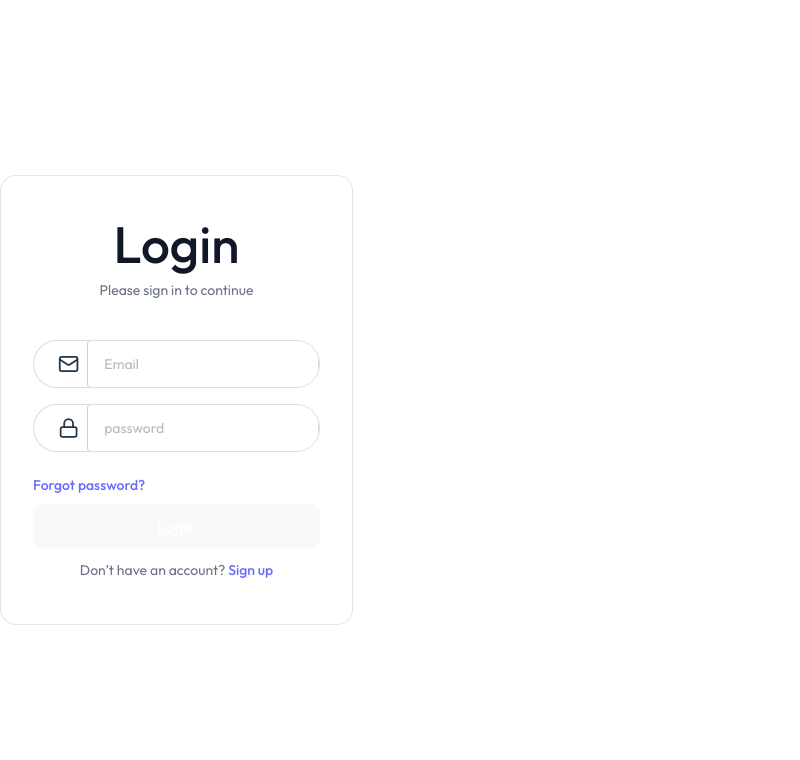
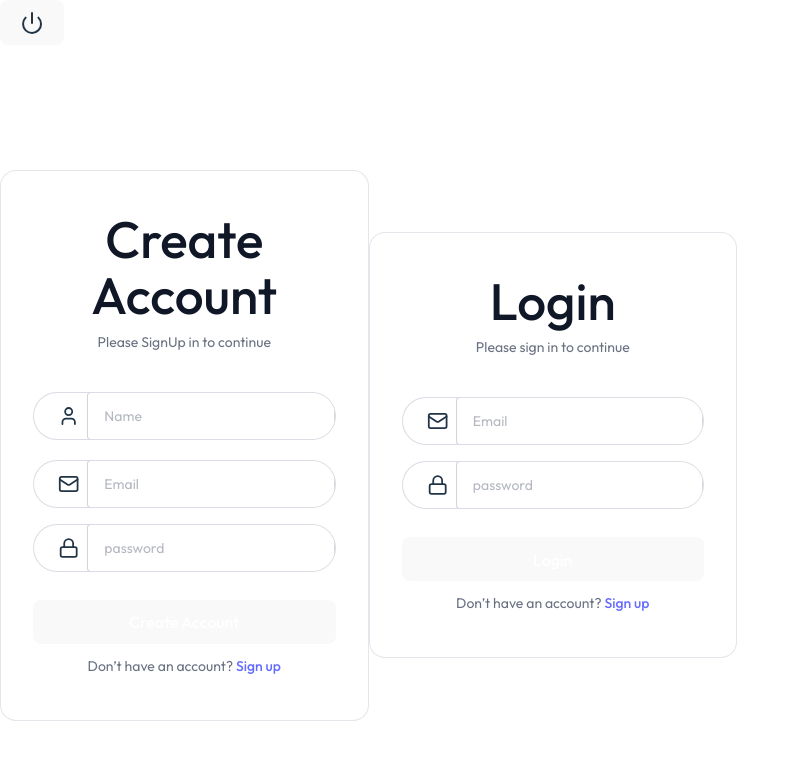
Before and after one commit to atharvdsingh/yesteryear, a React (Vite) app in the folder client/: page / in a window 1280 px wide. Shown: the top 760 px of the page, without its empty margins (0-800 px from the left). Built offline with nearby package versions, Linux system fonts and the light colour scheme; no server answers; a web font is replaced by a local one.

Commit message:
done with the login and create account

```diff
--- a/client/src/App.jsx
+++ b/client/src/App.jsx
@@ -1,15 +1,19 @@
 import { useState } from 'react'
 import './App.css'
 import LandingPage from './Pages/LandingPage'
-import Footer from './ Componments/Footer'
+import Footer from './Componments/Footer'
 import Login from './Pages/Login'
+import CreateAccuont from './Pages/CreateAccuont'
+import Logout from './Componments/Logout'
 
 function App() {
   const [count, setCount] = useState(0)
 
   return (
     <>
+    <Logout/>
     <div className="bg-white min-h-screen w-full flex justify-center items-center ">
+      <CreateAccuont/>
 
   <Login/>
     </div>
--- /dev/null
+++ b/client/src/Componments/Logout.jsx
@@ -0,0 +1,29 @@
+import axios from 'axios'
+import { Power } from 'lucide-react'
+import React from 'react'
+
+
+function Logout() {
+    axios.defaults.baseURL = import.meta.env.VITE_USER_URL
+
+    const logout=async () =>{
+        try {
+            const data= await axios.post('/logout',{},{
+                credentials: 'include'
+            })
+            print(data)
+        } catch (error) {
+
+        }
+
+    }
+
+  return (
+    <button  onClick={logout} >
+
+        <Power/>
+    </button>
+  )
+}
+
+export default Logout
--- a/client/src/Pages/CreateAccuont.jsx
+++ b/client/src/Pages/CreateAccuont.jsx
@@ -0,0 +1,99 @@
+import { Lock, Mail, User } from 'lucide-react'
+import React from 'react'
+import Input from '../Componments/Input'
+import { useForm } from 'react-hook-form'
+import axios from 'axios';
+
+function CreateAccuont() {
+      axios.defaults.baseURL = import.meta.env.VITE_USER_URL;
+
+    const {handleSubmit,register} = useForm();
+
+
+
+    const handleLogin=async (data)=>{
+        try {
+            // const data=axios.post('/register',data)
+            console.log(data);
+             const respons=axios.post('/register',data)
+             console.log(respons);
+
+
+
+
+        } catch (error) {
+            console.log(error)
+
+        }
+    }
+  return (
+<form
+      onSubmit={handleSubmit(handleLogin)}
+      className="max-w-96 w-full text-center border border-gray-300/60 rounded-2xl px-8 bg-white"
+    >
+      <h1 className="text-gray-900 text-3xl mt-10 font-medium">Create Account</h1>
+      <p className="text-gray-500 text-sm mt-2">Please SignUp in to continue</p>
+
+
+            <div className="flex items-center w-full mt-10 bg-white border border-gray-300/80 h-12 rounded-full overflow-hidden pl-6 gap-2">
+        <User/>
+        <Input
+          type="text"
+          placeholder={"Name"}
+          {...register("userName", {
+            required: true,
+          })}
+        />
+      </div>
+
+      <div className="flex items-center w-full mt-5 bg-white border border-gray-300/80 h-12 rounded-full overflow-hidden pl-6 gap-2">
+        <Mail />
+        <Input
+          type="email"
+          placeholder={"Email"}
+          {...register("email", {
+            required: true,
+            validate: {
+              matchPatern: (value) =>
+                /^[a-zA-Z0-9._%+-]+@[a-zA-Z0-9.-]+\.[a-zA-Z]{2,}$/.test(
+                  value
+                ) || "Invalid email address",
+            },
+          })}
+        />
+      </div>
+
+      <div className="flex items-center mt-4 w-full bg-white border border-gray-300/80 h-12 rounded-full overflow-hidden pl-6 gap-2">
+        <Lock/>
+        <Input
+          type="password"
+          placeholder="password"
+          {...register("password", {
+            required: true,
+          })}
+        />
+      </div>
+      <div className="mt-5 text-left text-indigo-500">
+        <a className="text-sm" href="#">
+          {/* Forgot password? */}
+        </a>
+      </div>
+
+      <button
+        //   disabled={disable}
+
+        type="submit"
+        className="mt-2 w-full h-11 rounded-full text-white bg-indigo-500 hover:opacity-90 transition-opacity"
+      >
+        Create Account
+      </button>
+      <p className="text-gray-500 text-sm mt-3 mb-11">
+        Don’t have an account?{" "}
+        <a className="text-indigo-500" href="#">
+          Sign up
+        </a>
+      </p>
+    </form>  )
+}
+
+export default CreateAccuont
--- a/client/src/Pages/LandingPage.jsx
+++ b/client/src/Pages/LandingPage.jsx
@@ -1,8 +1,8 @@
 import React from "react";
-import Buttom from "../ Componments/Buttom";
-import Footer from "../ Componments/Footer";
+import Buttom from "../Componments/Buttom";
+import Footer from "../Componments/Footer";
 import { Ghost, Heart, HeartCrack, ListStart } from "lucide-react";
-import Input from "../ Componments/Input";
+import Input from "../Componments/Input";
 
 function LandingPage() {
   return (
--- a/client/src/Pages/Login.jsx
+++ b/client/src/Pages/Login.jsx
@@ -1,36 +1,29 @@
 import { Lock, LogIn, Mail } from "lucide-react";
 import React, { useState } from "react";
-import Input from "../ Componments/Input";
+import Input from "../Componments/Input";
 import { useForm } from "react-hook-form";
 import axios from "axios";
 import toast, { Toaster } from "react-hot-toast";
 
 function Login() {
   axios.defaults.baseURL = import.meta.env.VITE_USER_URL;
-  const { register, handleSubmit } = useForm();
+  const { register, handleSubmit} = useForm();
   //   const [disable,setdisable]=useState(false)
 
 
   const handleLogin = async (data) => {
-  try {
+    // setdisable(true)
     console.log(data);
 
-    const response = await axios.post(
-      'login', // resolved as `${VITE_USER_URL}/login`
-      data,
-      {
-        withCredentials: true, // 🔥 necessary for receiving cookies
-      }
-    );
 
-    console.log("Login response:", response.data);
-    // You can now handle storing user info if needed
-  } catch (error) {
-    console.error("Login failed:", error);
-  }
-};
+    const  user  = await axios.post('login',data);
+    console.log(user);
+
+    // console.log(user);
+  };
 
   return (
+    <>
     <form
       onSubmit={handleSubmit(handleLogin)}
       className="max-w-96 w-full text-center border border-gray-300/60 rounded-2xl px-8 bg-white"
@@ -66,7 +59,7 @@ function Login() {
       </div>
       <div className="mt-5 text-left text-indigo-500">
         <a className="text-sm" href="#">
-          Forgot password?
+          {/* Forgot password? */}
         </a>
       </div>
 
@@ -85,6 +78,8 @@ function Login() {
         </a>
       </p>
     </form>
+        </>
+
   );
 }
 
```
Also changed, not shown: client/src/Componments/Buttom.jsx (renamed from client/src/ Componments/Buttom.jsx), client/src/Componments/Container.jsx (renamed from client/src/ Componments/Container.jsx), client/src/Componments/Footer.jsx (renamed from client/src/ Componments/Footer.jsx), client/src/Componments/Input.jsx (renamed from client/src/ Componments/Input.jsx), 2 other files (tests, documents, lock files or other folders).
